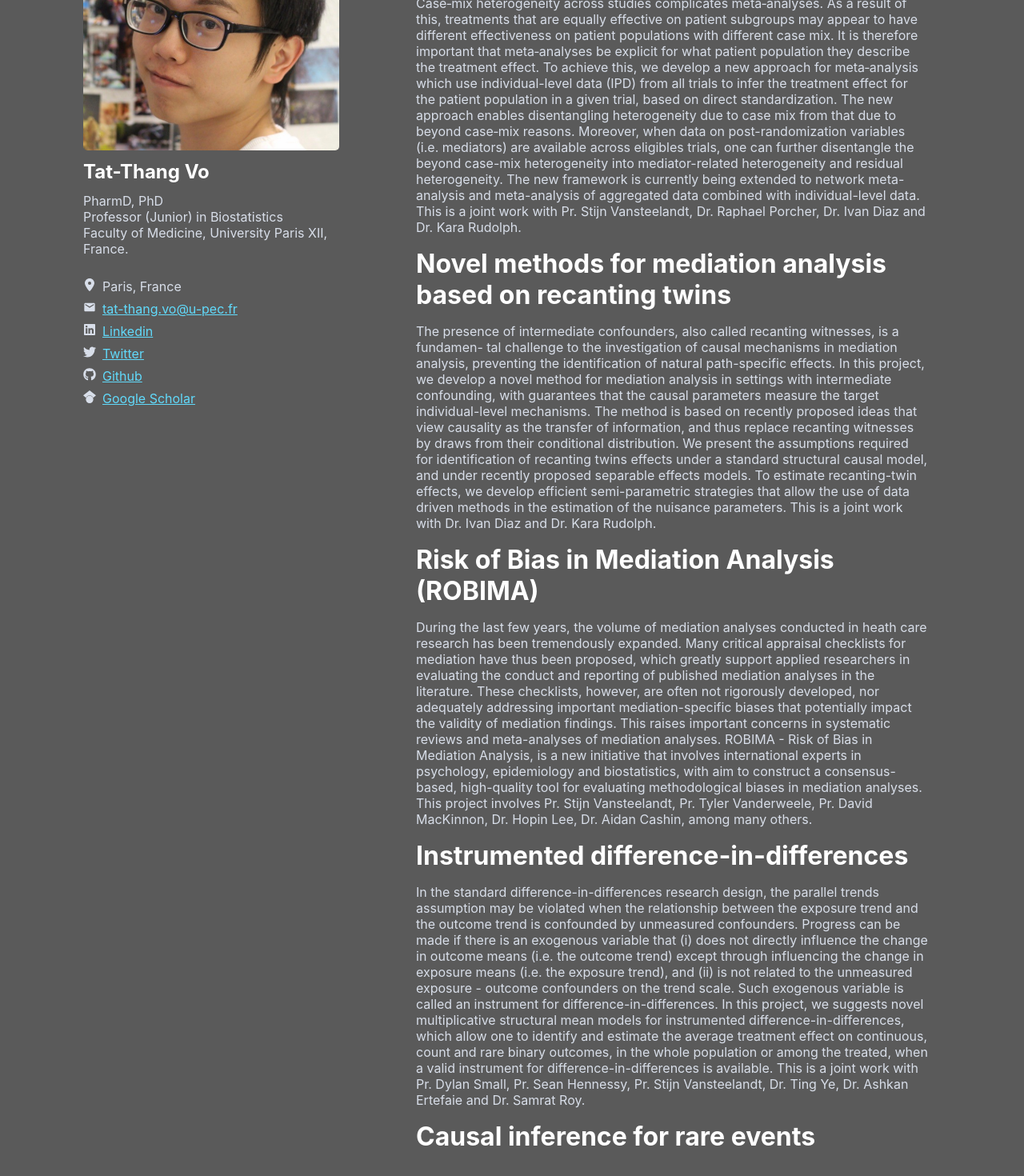
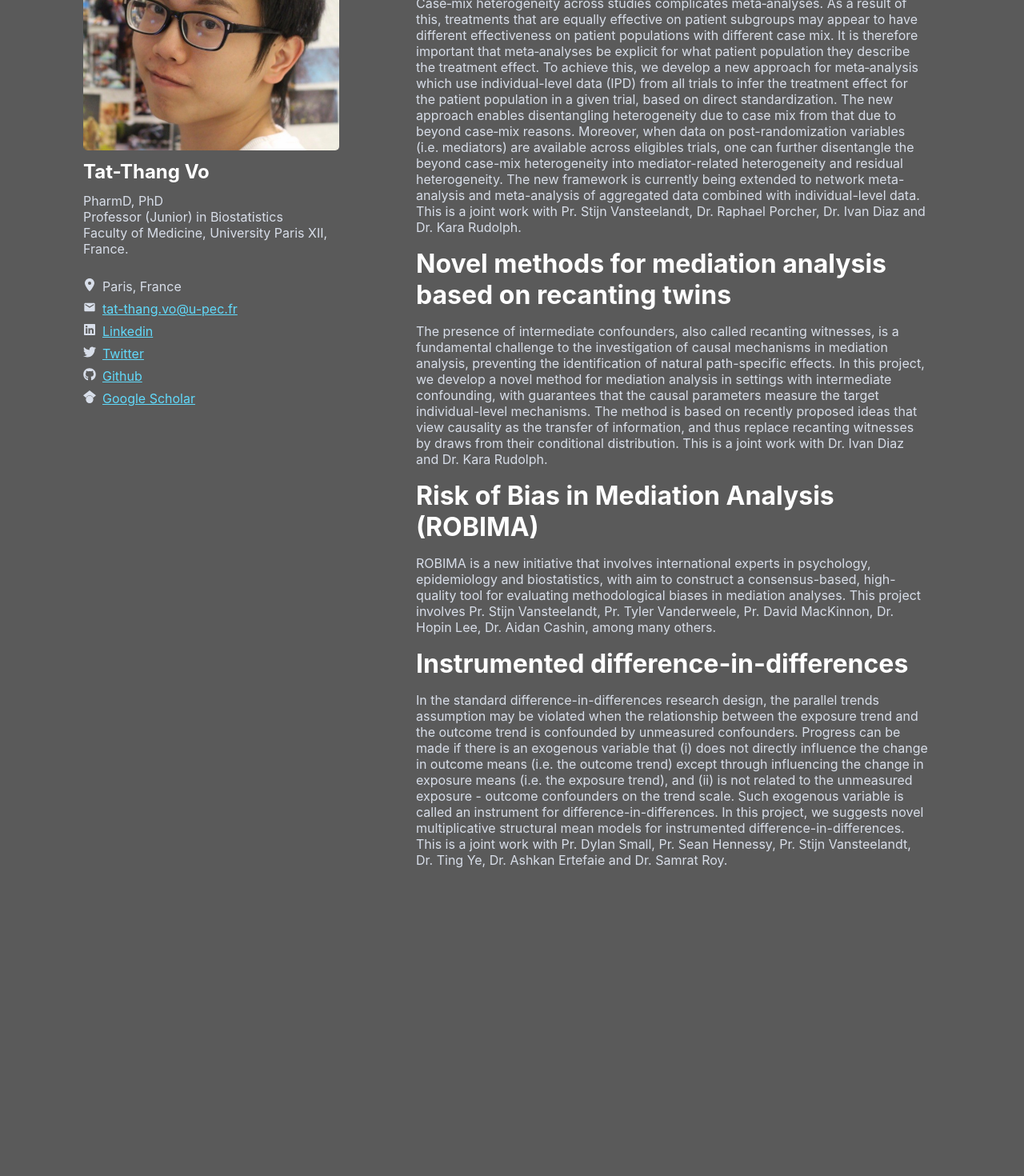
Before and after one commit to votatthang/ttv, a React (Create React App) app: page /Research in a window 1280 px wide. Shown: the part 216-1686 px from the top of the page at 80% size. After the commit the page ends 1317 px from the top, so only its background shows below. Built offline with nearby package versions, Linux system fonts and the light colour scheme.

Commit message:
Update Research.js

```diff
--- a/src/Pages/Research/Research.js
+++ b/src/Pages/Research/Research.js
@@ -12,22 +12,30 @@ export default function Research() {
       Novel methods for mediation analysis based on recanting twins
     </div>
     <div className="contentText">
-      The presence of intermediate confounders, also called recanting witnesses, is a fundamen- tal challenge to the investigation of causal mechanisms in mediation analysis, preventing the identification of natural path-specific effects. In this project, we develop a novel method for mediation analysis in settings with intermediate confounding, with guarantees that the causal parameters measure the target individual-level mechanisms. The method is based on recently proposed ideas that view causality as the transfer of information, and thus replace recanting witnesses by draws from their conditional distribution. We present the assumptions required for identification of recanting twins effects under a standard structural causal model, and under recently proposed separable effects models. To estimate recanting-twin effects, we develop efficient semi-parametric strategies that allow the use of data driven methods in the estimation of the nuisance parameters. This is a joint work with Dr. Ivan Diaz and Dr. Kara Rudolph.
+      The presence of intermediate confounders, also called recanting witnesses, is a fundamental challenge to the investigation of causal mechanisms
+      in mediation analysis, preventing the identification of natural path-specific effects. In this project, we develop a novel method for mediation
+      analysis in settings with intermediate confounding, with guarantees that the causal parameters measure the target individual-level mechanisms.
+        The method is based on recently proposed ideas that view causality as the transfer of information, and thus replace recanting witnesses by draws
+        from their conditional distribution. This is a joint work with Dr. Ivan Diaz and Dr. Kara Rudolph.
     </div>
     <div className="title">
       Risk of Bias in Mediation Analysis (ROBIMA)
     </div>
     <div className="contentText">
-      During the last few years, the volume of mediation analyses conducted in heath care research has been tremendously expanded. Many critical appraisal checklists for mediation have thus been proposed, which greatly support applied researchers in evaluating the conduct and reporting of published mediation analyses in the literature. These checklists, however, are often not rigorously developed, nor adequately addressing important mediation-specific biases that potentially impact the validity of mediation findings. This raises important concerns in systematic reviews and meta-analyses of mediation analyses. ROBIMA - Risk of Bias in Mediation Analysis, is a new initiative that involves international experts in psychology, epidemiology and biostatistics, with aim to construct a consensus-based, high-quality tool for evaluating methodological biases in mediation analyses. This project involves Pr. Stijn Vansteelandt, Pr. Tyler Vanderweele, Pr. David MacKinnon, Dr. Hopin Lee, Dr. Aidan Cashin, among many others.
+      ROBIMA is a new initiative that involves international experts in psychology, epidemiology and biostatistics, with aim to construct a consensus-based,
+      high-quality tool for evaluating methodological biases in mediation analyses. This project involves Pr. Stijn Vansteelandt, Pr. Tyler Vanderweele, Pr.
+          David MacKinnon, Dr. Hopin Lee, Dr. Aidan Cashin, among many others.
     </div>
     <div className="title">
       Instrumented difference-in-differences
     </div>
     <div className="contentText">
-      In the standard difference-in-differences research design, the parallel trends assumption may be violated when the relationship between the exposure trend and the outcome trend is confounded by unmeasured confounders. Progress can be made if there is an exogenous variable that (i) does not directly influence the change in outcome means (i.e. the outcome trend) except through influencing the change in exposure means (i.e. the exposure trend), and (ii) is not related to the unmeasured exposure - outcome confounders on the trend scale. Such exogenous variable is called an instrument for difference-in-differences. In this project, we suggests novel multiplicative structural mean models for instrumented difference-in-differences, which allow one to identify and estimate the average treatment effect on continuous, count and rare binary outcomes, in the whole population or among the treated, when a valid instrument for difference-in-differences is available. This is a joint work with Pr. Dylan Small, Pr. Sean Hennessy, Pr. Stijn Vansteelandt, Dr. Ting Ye, Dr. Ashkan Ertefaie and Dr. Samrat Roy.
-    </div>
-    <div className="title">
-      Causal inference for rare events
-    </div>
+      In the standard difference-in-differences research design, the parallel trends assumption may be violated when the relationship between the exposure trend
+      and the outcome trend is confounded by unmeasured confounders. Progress can be made if there is an exogenous variable that (i) does not directly influence
+      the change in outcome means (i.e. the outcome trend) except through influencing the change in exposure means (i.e. the exposure trend), and (ii) is not
+      related to the unmeasured exposure - outcome confounders on the trend scale. Such exogenous variable is called an instrument for difference-in-differences.
+      In this project, we suggests novel multiplicative structural mean models for instrumented difference-in-differences. This is a joint work with Pr. Dylan Small,
+      Pr. Sean Hennessy, Pr. Stijn Vansteelandt, Dr. Ting Ye, Dr. Ashkan Ertefaie and Dr. Samrat Roy.
+  </div>
   </div>;
 }
```
